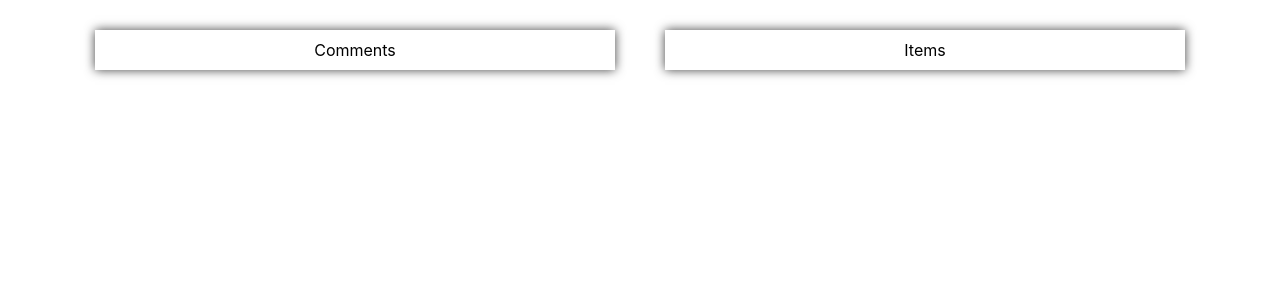
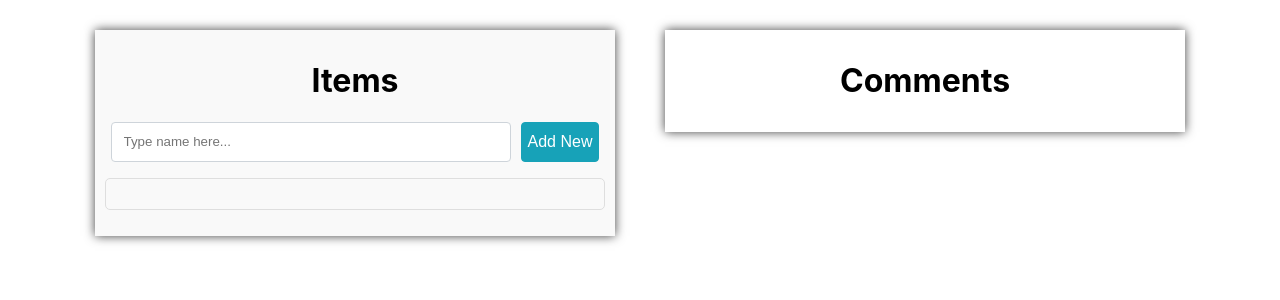
Before and after one commit to Taraskin777/test-react-app, a React (Create React App) app: page / in a window 1280 px wide. Shown: the top 300 px of the page. Built offline with nearby package versions, Linux system fonts and the light colour scheme.

Commit message:
add functions for adding items to local storage and show list of item from local storage

```diff
--- a/src/App.js
+++ b/src/App.js
@@ -1,14 +1,68 @@
+import { useState, useEffect } from "react";
+
 import "./App.css";
 
 import Comments from "./components/comments/Comments";
 import Items from "./components/items/Items";
 
 function App() {
+  const [inputValue, setInputValue] = useState("");
+  const [items, setItems] = useState([]);
+
+  const handleInput = (e) => {
+    setInputValue(e.target.value);
+  };
+
+  const handleKeyDown = (e) => {
+    if (e.key === "Enter") {
+      addItems();
+    }
+  };
+
+  const addItems = () => {
+    if (inputValue) {
+      const newItem = {
+        id: Date.now(),
+        title: inputValue,
+      };
+
+      setItems([...items, newItem]);
+      setInputValue("");
+    }
+  };
+
+  const saveItemsToLocalStorage = (items) => {
+    localStorage.setItem("items", JSON.stringify(items));
+  };
+
+  const getItemsFromLocalStorage = () => {
+    const storedItems = localStorage.getItem("items");
+    console.log(storedItems);
+    return storedItems ? JSON.parse(storedItems) : [];
+  };
+
+  useEffect(() => {
+    const storedItems = getItemsFromLocalStorage();
+    if (storedItems.length > 0) {
+      setItems(storedItems);
+    }
+  }, []);
+
+  useEffect(() => {
+    saveItemsToLocalStorage(items);
+  }, [items]);
+
   return (
     <div className="App">
       <div className="content">
+        <Items
+          handleInput={handleInput}
+          handleKeyDown={handleKeyDown}
+          addItems={addItems}
+          item={inputValue}
+          items={items}
+        />
         <Comments />
-        <Items />
       </div>
     </div>
   );
--- a/src/components/comments/Comments.jsx
+++ b/src/components/comments/Comments.jsx
@@ -2,6 +2,8 @@ import './comments.css'
 
 export default function Comments() {
   return (
-    <div className='commentsBox'>Comments</div>
+     <div className='commentsBox'>
+        <h1>Comments</h1>
+        </div>
   )
 }
--- a/src/components/comments/comments.css
+++ b/src/components/comments/comments.css
@@ -3,6 +3,7 @@
 
    max-width: 520px;
    width: 100%;
+   height: fit-content;
    padding: 10px;
    margin: 10px;
    box-shadow: 0px 0px 10px 0px rgba(0, 0, 0, 0.75);
--- /dev/null
+++ b/src/components/item/item.css
@@ -0,0 +1,5 @@
+.item {
+   display: flex;
+   justify-content: space-between;
+
+}
--- /dev/null
+++ b/src/components/item/item.jsx
@@ -0,0 +1,11 @@
+import "./item.css";
+
+export default function Item(props) {
+   const {title} = props
+  return (
+    <li className="item">
+      <div>{title}</div>
+      <button>Delete</button>
+    </li>
+  );
+}
--- a/src/components/items/Items.jsx
+++ b/src/components/items/Items.jsx
@@ -1,7 +1,32 @@
-import './items.css';
+import { useRef } from "react";
 
-export default function Items() {
+import "./items.css";
+import ListItem from "../itemsList/ItemList";
+
+export default function Items(props) {
+  const { item, items, addItems, handleInput, handleKeyDown } = props;
+
+  const inputRef = useRef();
+
   return (
-    <div className='itemBox'>Items</div>
-  )
+    <div className="itemBox">
+      <h1>Items</h1>
+      <div className="addItem">
+        <input
+          type="text"
+          required
+          className="inputItem"
+          value={item}
+          placeholder="Type name here..."
+          ref={inputRef}
+          onChange={handleInput}
+          onKeyDown={handleKeyDown}
+        />
+        <button className="addBtn" onClick={addItems}>
+          Add New
+        </button>
+      </div>
+      <ListItem items={items} />
+    </div>
+  );
 }
--- a/src/components/items/items.css
+++ b/src/components/items/items.css
@@ -1,8 +1,37 @@
 .itemBox {
+  background-color: #f9f9f9;
+  max-width: 520px;
+  width: 100%;
+  padding: 10px;
+  margin: 10px;
+  box-shadow: 0px 0px 10px 0px rgba(0, 0, 0, 0.75);
+}
 
-   max-width: 520px;
-   width: 100%;
-   padding: 10px;
-   margin: 10px;
-   box-shadow: 0px 0px 10px 0px rgba(0, 0, 0, 0.75);
+.addItem {
+  display: flex;
+  justify-content: center;
+  gap: 10px;
 }
+
+.inputItem {
+  outline: none;
+  width: 80%;
+  height: 40px;
+  border: 1px solid #ced4da;
+  border-radius: 0.25rem;
+  padding: 0.375rem 0.75rem;
+}
+
+.addBtn {
+  background-color: #17a2b8;
+  border: 1px solid transparent;
+  border-radius: 0.25rem;
+  border-color: #17a2b8;
+  cursor: pointer;
+  color: white;
+  font-weight: 400;
+  text-align: center;
+  white-space: nowrap;
+  vertical-align: middle;
+  font-size: 1rem;
+}
--- /dev/null
+++ b/src/components/itemsList/ItemList.jsx
@@ -0,0 +1,16 @@
+import "./itemlist.css";
+
+import Item from "../item/item";
+
+export default function ItemList(props) {
+  const { items } = props;
+  console.log(items);
+
+  return (
+    <ul className="itemList">
+      {items.map((item) => (
+        <Item key={item.id} title={item.title} />
+      ))}
+    </ul>
+  );
+}
--- /dev/null
+++ b/src/components/itemsList/itemlist.css
@@ -0,0 +1,6 @@
+.itemList {
+   list-style-type: none;
+   border: 1px solid rgb(222, 222, 222);
+   border-radius: 5px;
+   padding: 15px;
+}
```
